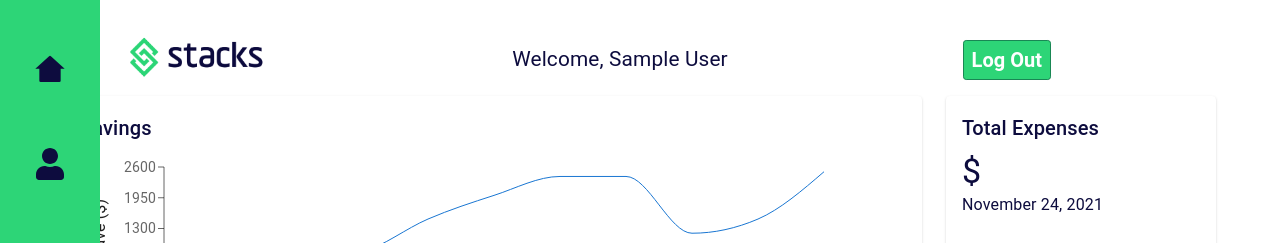
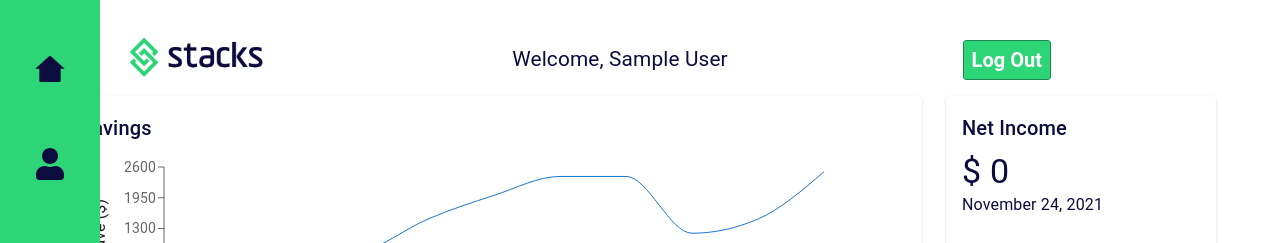
Before and after one commit to KanishDabreo/Stacks, a React (Create React App) app in the folder frontend/: page /dashboard in a window 1280 px wide. Shown: the top 243 px of the page. Built offline with nearby package versions, Linux system fonts and the light colour scheme; no server answers; sample sign-in values are in the browser's storage; the HTML template or start-up script is replaced by a standard one.

Commit message:
Add net income to dashboard

```diff
--- a/frontend/src/app-context/index.js
+++ b/frontend/src/app-context/index.js
@@ -1,7 +1,5 @@
 import { createContext } from "react";
 
-const appContext = createContext({
-
-})
+const appContext = createContext({});
 
 export default appContext;
--- a/frontend/src/components/dashboard/Amount.js
+++ b/frontend/src/components/dashboard/Amount.js
@@ -3,7 +3,8 @@ import Link from '@mui/material/Link';
 import Typography from '@mui/material/Typography';
 import Title from './Title';
 
-export default function Deposits(props) {
+export default function Deposits({totalIncome, totalExpenses}) {
+  const netIncome = totalIncome - totalExpenses;
 
   const options = { year: 'numeric', month: 'long', day: 'numeric' };
   let today  = new Date();
@@ -15,9 +16,9 @@ export default function Deposits(props) {
 
   return (
     <React.Fragment>
-      <Title>Total Expenses</Title>
+      <Title>Net Income</Title>
       <Typography component="p" variant="h4">
-        ${props.count}
+        $ {netIncome}
       </Typography>
       <Typography color="text.secondary" sx={{ flex: 1 }}>
         {date}
--- a/frontend/src/components/dashboard/Dashboard.js
+++ b/frontend/src/components/dashboard/Dashboard.js
@@ -10,18 +10,17 @@ import Chart from './Chart';
 import Amount from './Amount';
 import Expenses from './Expenses';
 import Income from './Income';
-import { useContext, useState, useEffect } from 'react';
+import { useState, useEffect } from 'react';
 import { useNavigate } from 'react-router-dom';
-import Context from '../../app-context';
 import axios from 'axios';
 
 const mdTheme = createTheme();
 
 function DashboardContent() {
   const [ user, setUser ] = useState({});
-  const { count, setCount } = useContext(Context);
+  const [ totalExpenses, setTotalExpenses ] = useState('');
+  const [ totalIncome, setTotalIncome ] = useState('');
   const navigate = useNavigate();
-  console.log(count);
 
   useEffect(() => {
     const userString = localStorage.getItem("userSession")
@@ -37,9 +36,21 @@ function DashboardContent() {
     const sumDataURL = `http://localhost:8080/api/expenses/add/${user.id}`;
     axios.get(sumDataURL).then((res) => {
       console.log(res.data);
-      const totalCountExp = res.data.pizza;
-      //use state count
-      setCount(totalCountExp);
+      const totalCountExp = res.data.total;
+      //use state totalExpenses
+      setTotalExpenses(totalCountExp);
+      })
+    }
+  }, [user])
+
+  useEffect(() => {
+    if (user.id) {
+    const sumDataURL = `http://localhost:8080/api/incomes/add/${user.id}`;
+    axios.get(sumDataURL).then((res) => {
+      console.log(res.data);
+      const totalCountInc = res.data.total;
+      //use state totalIncome
+      setTotalIncome(totalCountInc);
       })
     }
   }, [user])
@@ -82,7 +93,7 @@ function DashboardContent() {
                     height: 240,
                   }}
                 >
-                  <Amount count={count}/>
+                  <Amount totalExpenses={totalExpenses} totalIncome={totalIncome} />
                 </Paper>
               </Grid>
               {/* Recent Expenses */}
```
Also changed, not shown: 2 other files (tests, documents, lock files or other folders).
